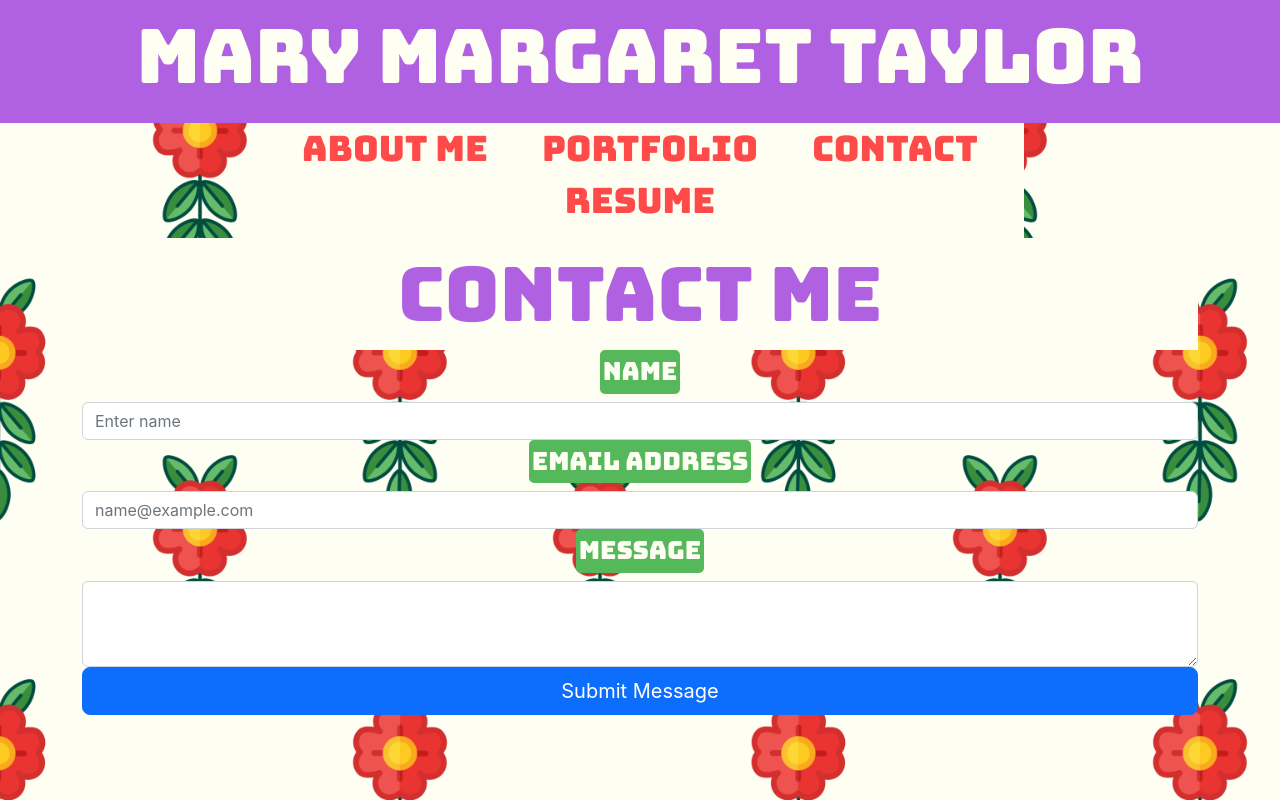
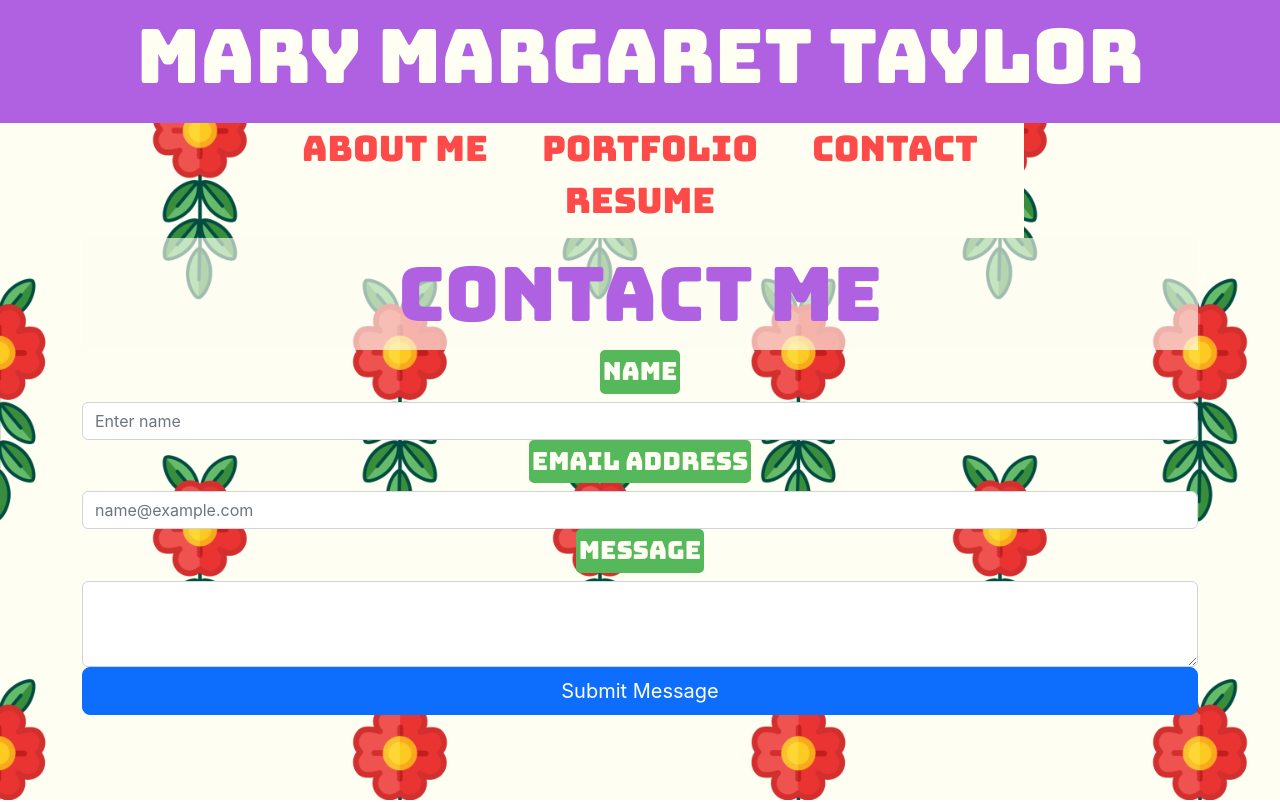
Before and after one commit to mmtaylor7/portfolio-react, a React (Create React App) app: page /contact in a window 1280 px wide. Shown: the top 802 px of the page. Built offline with nearby package versions, Linux system fonts and the light colour scheme.

Commit message:
transparency on contact.css

```diff
--- a/src/pages/Contact/Contact.css
+++ b/src/pages/Contact/Contact.css
@@ -3,7 +3,7 @@
   font-size: 75px;
   color: #b061e2;
   /* background-color: #fefef2; */
-  background: #fefef2;
+  background: #fefef2a1;
 }
 
 .form-titles {
```
